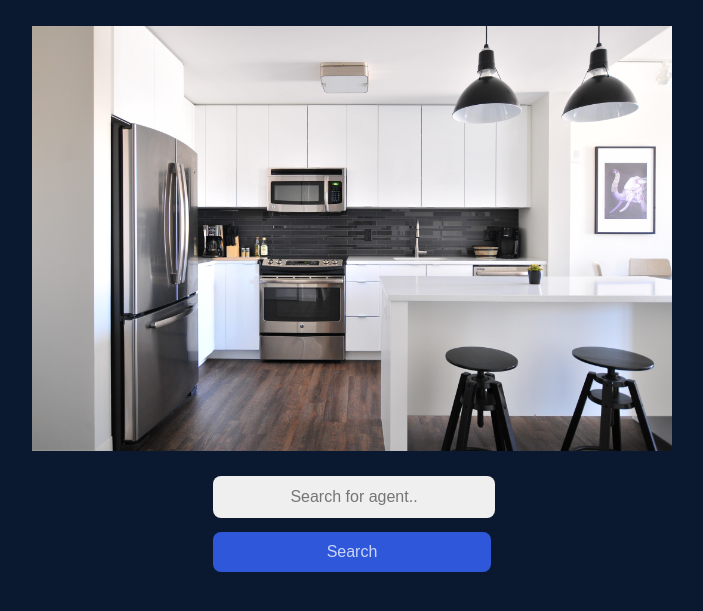
After one commit to iMunib/RealEstateAgentApplication, a PHP site: page /searchpage.html in a window 1280 px wide. The commit adds this page. Shown: the top 611 px of the page, without its empty margins (288-991 px from the left). Run offline with PHP 8.4, Linux system fonts and the light colour scheme.

Commit message:
worked on searchpage

```diff
--- /dev/null
+++ b/searchpage.html
@@ -0,0 +1,20 @@
+<!DOCTYPE html>
+<html lang="en">
+<head>
+    <meta charset="UTF-8">
+    <meta http-equiv="X-UA-Compatible" content="IE=edge">
+    <meta name="viewport" content="width=device-width, initial-scale=1.0">
+    <title>Search</title>
+    <link rel="stylesheet" href="./styles.css">
+</head>
+<body>
+
+    <div id="search-outer-form-div">
+    <img id="search-image-top" src="./images/searchpageimg.jpg" alt="picture of a kitchen">
+    <form action="search.php" method="post">
+        <input type="text" id="search-input-box" name="search" placeholder="Search for agent..">
+        <button type="submit" id="search-submit-button" name="submit-search">Search</button>
+    </form>
+    </div>
+</body>
+</html>
--- a/styles.css
+++ b/styles.css
@@ -5,7 +5,6 @@ body{
     font-family: 'Roboto', sans-serif;
     font-size: 16px;
     text-decoration: none;
-    overflow: hidden;
     color: #ccd6f6;
     background-color: #0a192f;
 }
@@ -138,3 +137,56 @@ body{
     display: flex;
     justify-content: center;
 }
+
+#search-outer-form-div{
+    width: 100%;
+    height: 100%;
+    display: flex;
+    flex-direction: column;
+    justify-content: center;
+    align-items: center;
+}
+
+#search-input-box{
+    width: 100%;
+    text-align: center;
+    height: 40px;
+    border-radius: 8px;
+    border: none;
+    font-size: 16px;
+    color: #ccd6f6;
+    background-color: #efefef;
+}
+
+#search-submit-button{
+    width: 100%;
+    height: 40px;
+    border-radius: 8px;
+    border: none;
+    font-size: 16px;
+    color: #ccd6f6;
+    background-color: #2f57da;
+    margin-top: 5%;
+    margin-bottom: 10%;
+}
+
+#search-submit-button:hover{
+    background-color: #19345c;
+}
+
+#search-input-box:hover{
+    background-color: #19345c;
+}
+
+#search-input-box:focus{
+    background-color: #19345c;
+}
+#search-image-top{
+    width: 50%;
+    height: 0%;
+    display: flex;
+    justify-content: center;
+    align-items: center;
+    margin-top: 2%;
+    margin-bottom: 2%;
+}
```
Also changed, not shown: images/searchpageimg.jpg (added).
